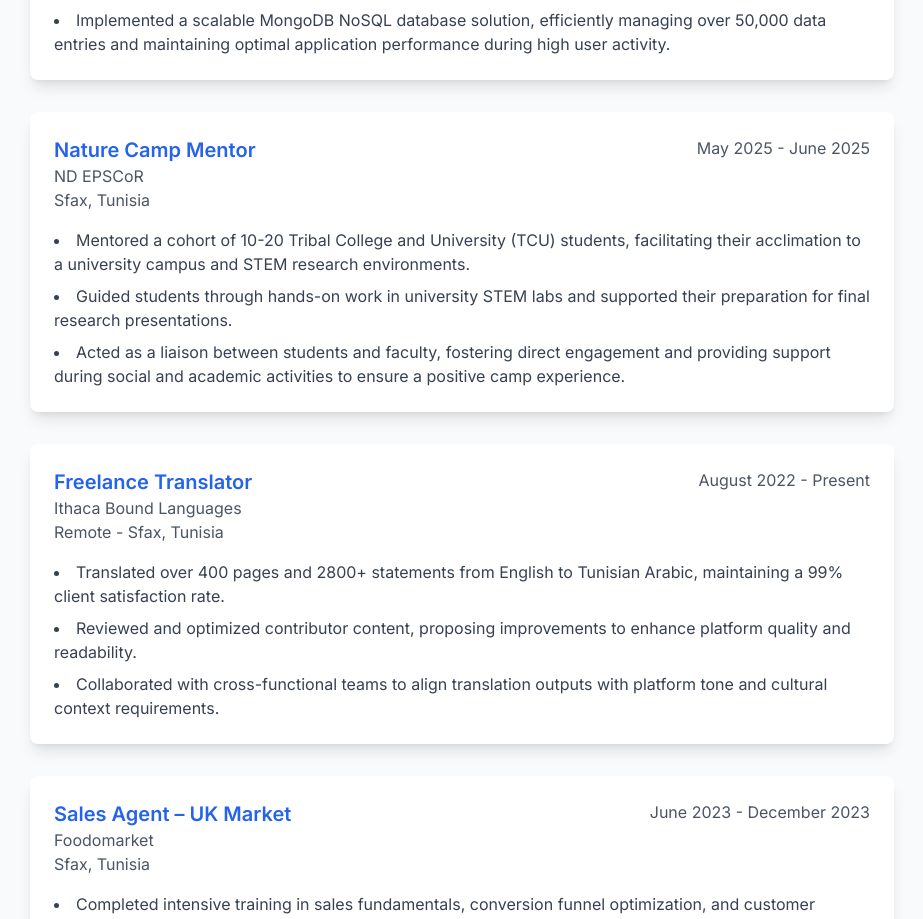
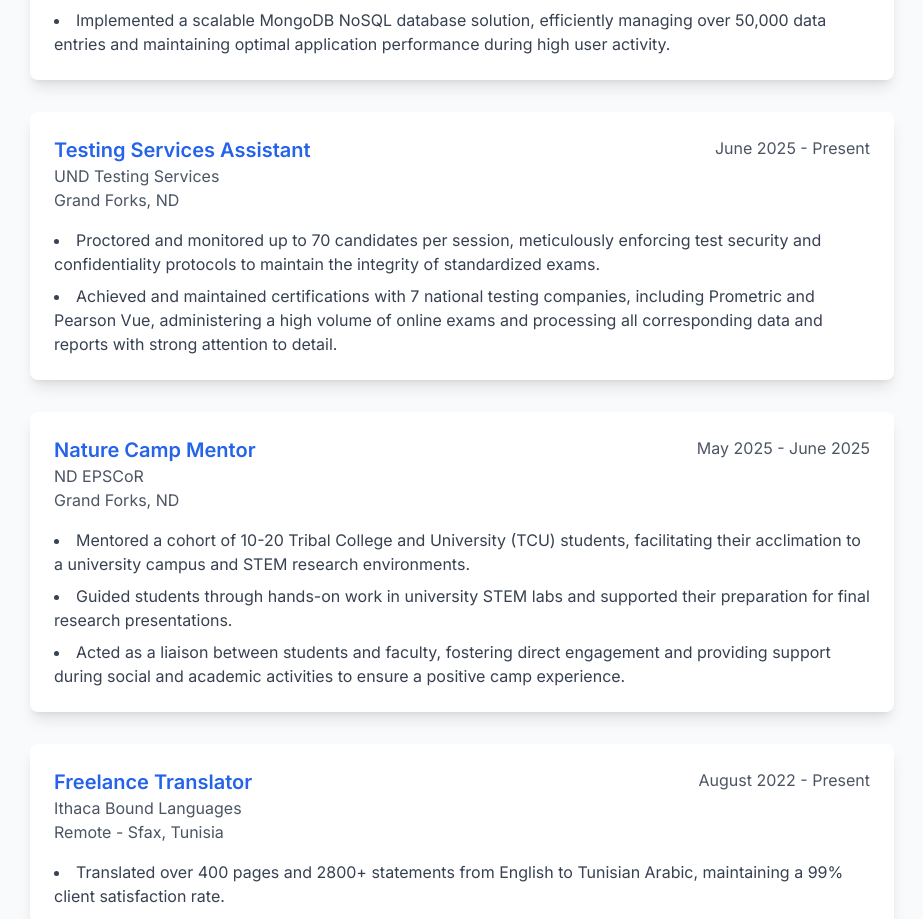
Before and after one commit to igargouri10/my-portfolio, a Next.js app: page /experience in a window 1280 px wide. Shown: the part 1680-2599 px from the top of the page, without its empty margins (178-1101 px from the left). Built offline with nearby package versions, Linux system fonts and the light colour scheme.

Commit message:
Added new job: Testing services and updated location for NATURE camp mentor position

```diff
--- a/src/app/experience/page.tsx
+++ b/src/app/experience/page.tsx
@@ -59,9 +59,19 @@ const experiences = [
     ]
   },
   {
+    title: "Testing Services Assistant",
+    company: "UND Testing Services",
+    location: "Grand Forks, ND",
+    period: "June 2025 - Present",
+    achievements: [
+      "Proctored and monitored up to 70 candidates per session, meticulously enforcing test security and confidentiality protocols to maintain the integrity of standardized exams.",
+      "Achieved and maintained certifications with 7 national testing companies, including Prometric and Pearson Vue, administering a high volume of online exams and processing all corresponding data and reports with strong attention to detail."
+    ]
+  },
+  {
     title: "Nature Camp Mentor",
     company: "ND EPSCoR",
-    location: "Sfax, Tunisia",
+    location: "Grand Forks, ND",
     period: "May 2025 - June 2025",
     achievements: [
       "Mentored a cohort of 10-20 Tribal College and University (TCU) students, facilitating their acclimation to a university campus and STEM research environments.",
```
